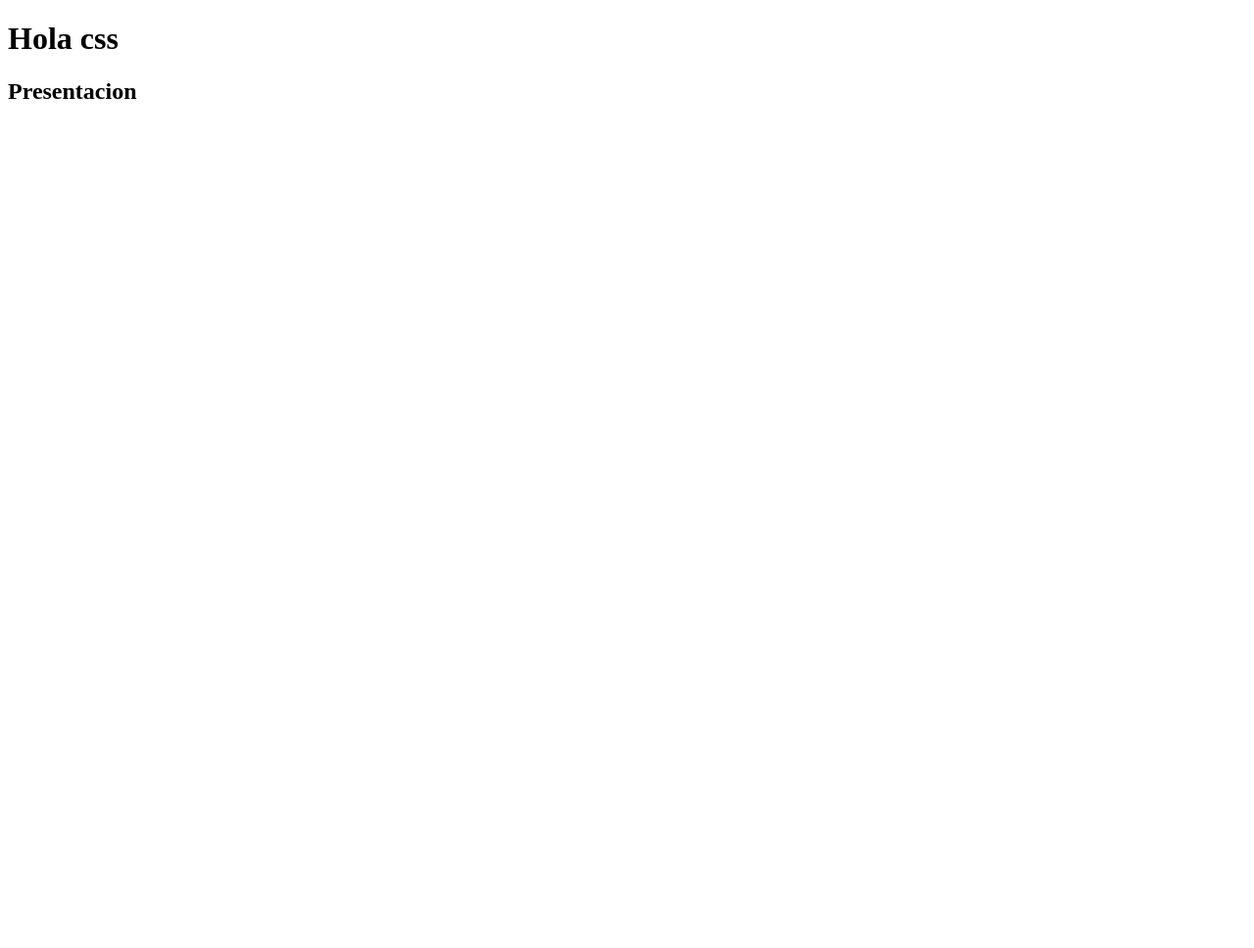
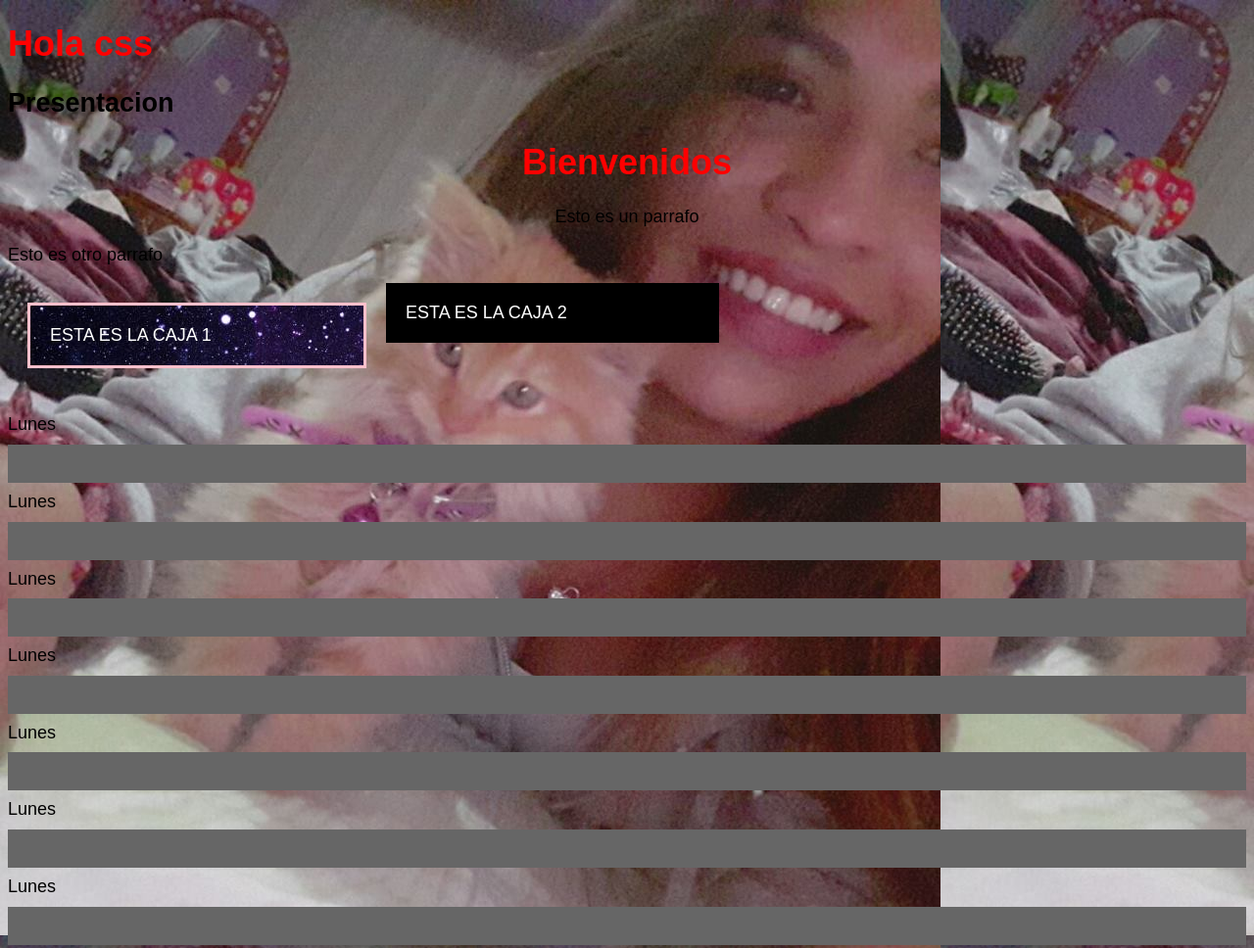
Before and after one commit to elucero123/hola.css, a plain HTML site: page index.html in a window 1280 px wide. Shown: the top 968 px of the page at 98% size. Before the commit the page ends 800 px from the top, so only its background shows below. Drawn offline with Linux system fonts and the light colour scheme.

Commit message:
Aplicando imagen
Fondo de imagen personalizado

```diff
--- a/index.html
+++ b/index.html
@@ -2,10 +2,82 @@
 <html>
 <head>
 	<title>Hola css</title>
+	<style type="text/css">
+		body{
+			font-family: Arial,sans-serif;
+			font-size:18px;
+			background: #000 url("lu.jpg") repeat;
+		}
+		h1{
+		    color: red;
+		    /*display: inline;*/
+
+		}
+		.texto-centrado{
+			text-align: center;
+
+		}
+		#caja1{
+			background: black;
+			color: white;
+			width: 300px;
+			padding-top: 20px;
+			padding-right: 20px;
+			padding-bottom: 20px;
+			padding-left: 20px;
+			margin: 20px;
+			border-width: 3px;
+			border-color: pink;
+			border-style: solid;
+			float: left;
+			background: pink url("e.jpg") repeat;
+		}
+		#caja2{
+			background: black;
+			color:white;
+			width: 300px;
+			padding:20px;
+			border: 3px ,solid:red;
+			float: left;
+
+		}
+		.clr{
+			clear: both;
+		}
+		.Mi-lista{
+			list-style: none;
+			padding: 0px;
+			line-height: 2.2em;
+
+		}
+		li{
+			border-bottom: 2.2em solid #666;
+		}
+	</style>
 </head>
 <body>
 	<h1>Hola css</h1>
 	<h2>Presentacion</h2>
+	<div><h1 class="texto-centrado">Bienvenidos</h1>
 
+		<p class="texto-centrado"> Esto es un parrafo </p>
+		<p>Esto es otro parrafo</p>
+
+
+			</div>
+	<div id="caja1">ESTA ES LA CAJA 1</div>
+	<div id="caja2">ESTA ES LA CAJA 2</div>
+	<div class="clr"></div>
+		<ul class="Mi-lista">
+
+			<li>Lunes</li>
+			<li>Lunes</li>
+			<li>Lunes</li>
+			<li>Lunes</li>
+			<li>Lunes</li>
+			<li>Lunes</li>
+			<li>Lunes</li>
+
+		</ul>
 </body>
 </html>
```
Also changed, not shown: e.jpg (added), lu.jpg (added), tili.jpg (added).
